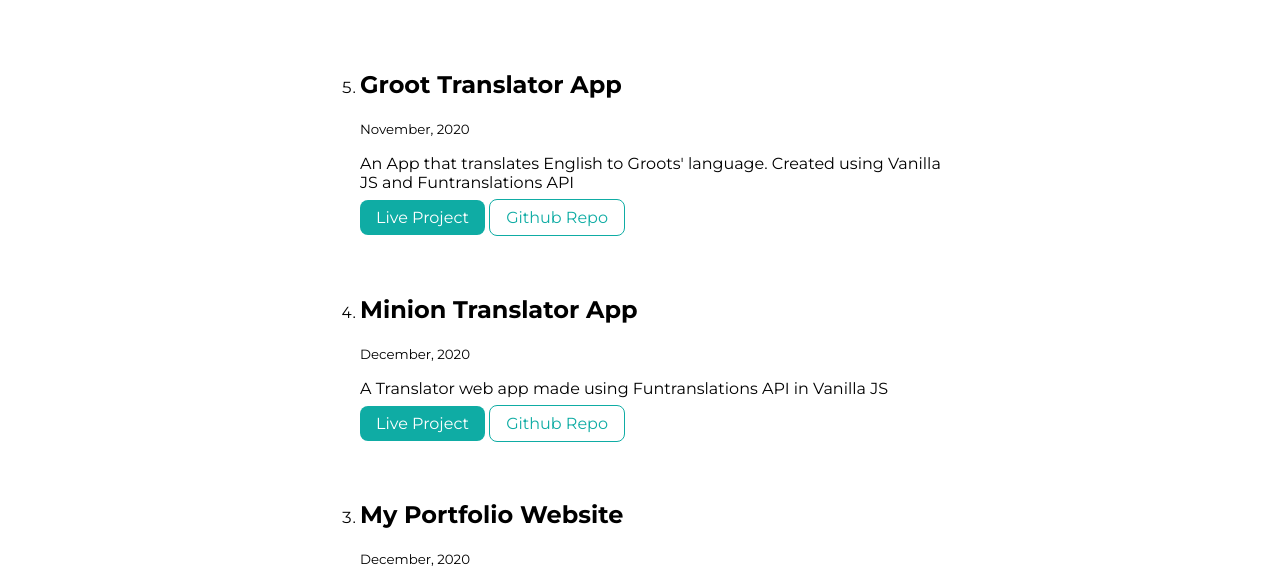
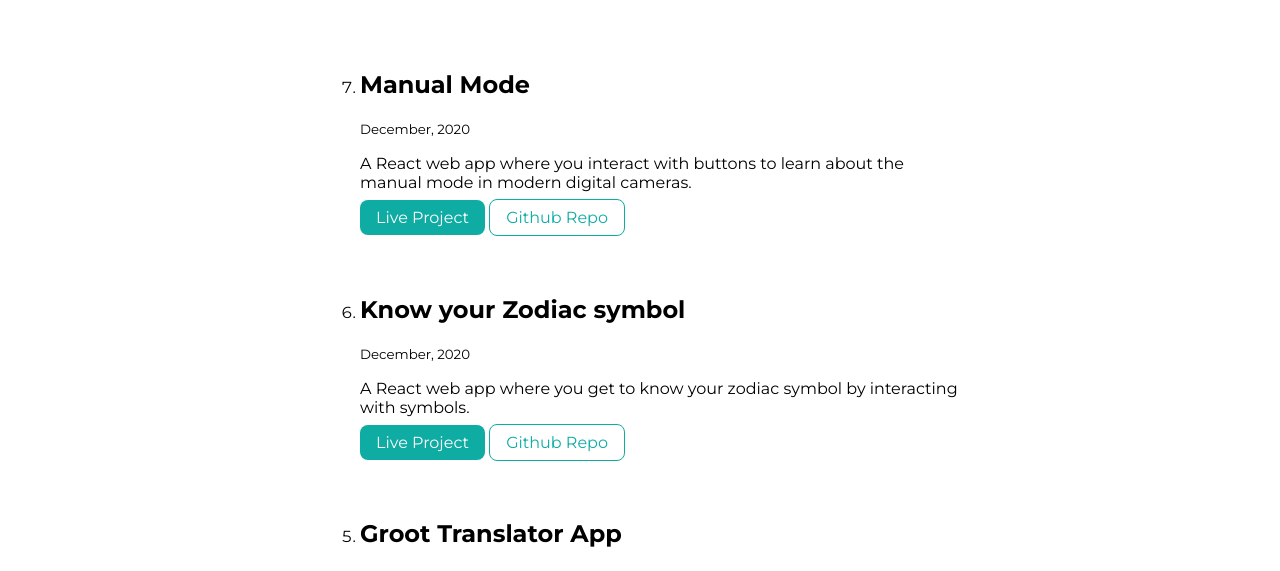
Before and after one commit to vikasvk11/Portfolio-website-html-css, a plain HTML site: page projects.html in a window 1280 px wide. Shown: the part 214-785 px from the top of the page. Drawn offline with Linux system fonts and the light colour scheme.

Commit message:
refactor: add projects
2 react projects add.

```diff
--- a/projects.html
+++ b/projects.html
@@ -28,7 +28,21 @@
 
     <ol reversed class="container-center" style="padding-bottom: 5rem;">
 
-        <li><h2>Groot Translator App</h2>
+        <li><h2>Manual Mode</h2>
+            <small>December, 2020</small>
+            <p>A React web app where you interact with buttons to learn about the manual mode in modern digital cameras.</p>
+            <a class="link primary-link" href="https://y3869.csb.app/">Live Project</a>
+            <a class="link secondary-link" href="https://github.com/vikasvk11/Manual-mode">Github Repo</a>
+        </li>
+
+        <li><h2 style="padding-top: 3rem">Know your Zodiac symbol</h2>
+            <small>December, 2020</small>
+            <p>A React web app where you get to know your zodiac symbol by interacting with symbols.</p>
+            <a class="link primary-link" href="https://okw1z.csb.app/">Live Project</a>
+            <a class="link secondary-link" href="https://github.com/vikasvk11/zodiac-symbol">Github Repo</a>
+        </li>
+
+        <li><h2 style="padding-top: 3rem">Groot Translator App</h2>
             <small>November, 2020</small>
             <p>An App that translates English to Groots' language. Created using Vanilla JS and Funtranslations API </p>
             <a class="link primary-link" href="https://groottranslator.netlify.app/">Live Project</a>
```
Also changed, not shown: index.html (+1 -1 lines).
